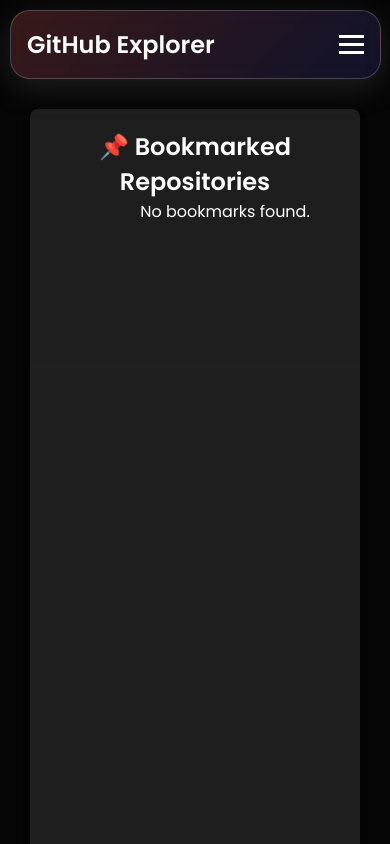
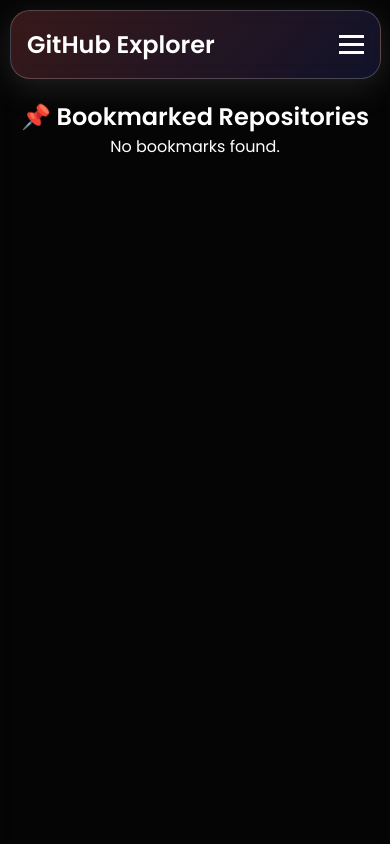
Before and after one commit to RishabhMunakhiya/Github-Project-Explorer, a React (Vite) app in the folder github-explorer/: page /bookmarks in a window 390 px wide. Shown: the top 844 px of the page. Built offline with nearby package versions, Linux system fonts and the light colour scheme.

Commit message:
Update Responsiveness

```diff
--- a/github-explorer/src/components/Footer/Footer.css
+++ b/github-explorer/src/components/Footer/Footer.css
@@ -4,7 +4,7 @@
   backdrop-filter: blur(10px);
   background: rgba(255, 255, 255, 0.056);
   color: white;
-  margin: 20px ;
+  margin: 50px 20px 20px 20px;
   border-radius: 20px;
   position: relative;
   bottom: 10px;
--- a/github-explorer/src/components/RepoCard.css
+++ b/github-explorer/src/components/RepoCard.css
@@ -21,12 +21,22 @@
 }
 .bookmarks-page{
   padding: 20px 20px 0;
-  background: #6f6d6d3f;
   border-radius: 8px;
   box-shadow: 0 2px 8px rgba(0,0,0,0.08);
   max-width: 600vw;
   height: 100vh;
-  margin: 30px ;
+  margin: 15px ;
   overflow-y: auto;
   scrollbar-width: none;
 }
+/* Small devices (phones) */
+@media (max-width: 768px) {
+  .bookmarks-page {
+    padding: 10px;
+    margin: 10px;
+    width: calc(100% - 20px);
+    display: flex;
+    flex-direction: column;
+    align-items: center;
+  }
+}
```
